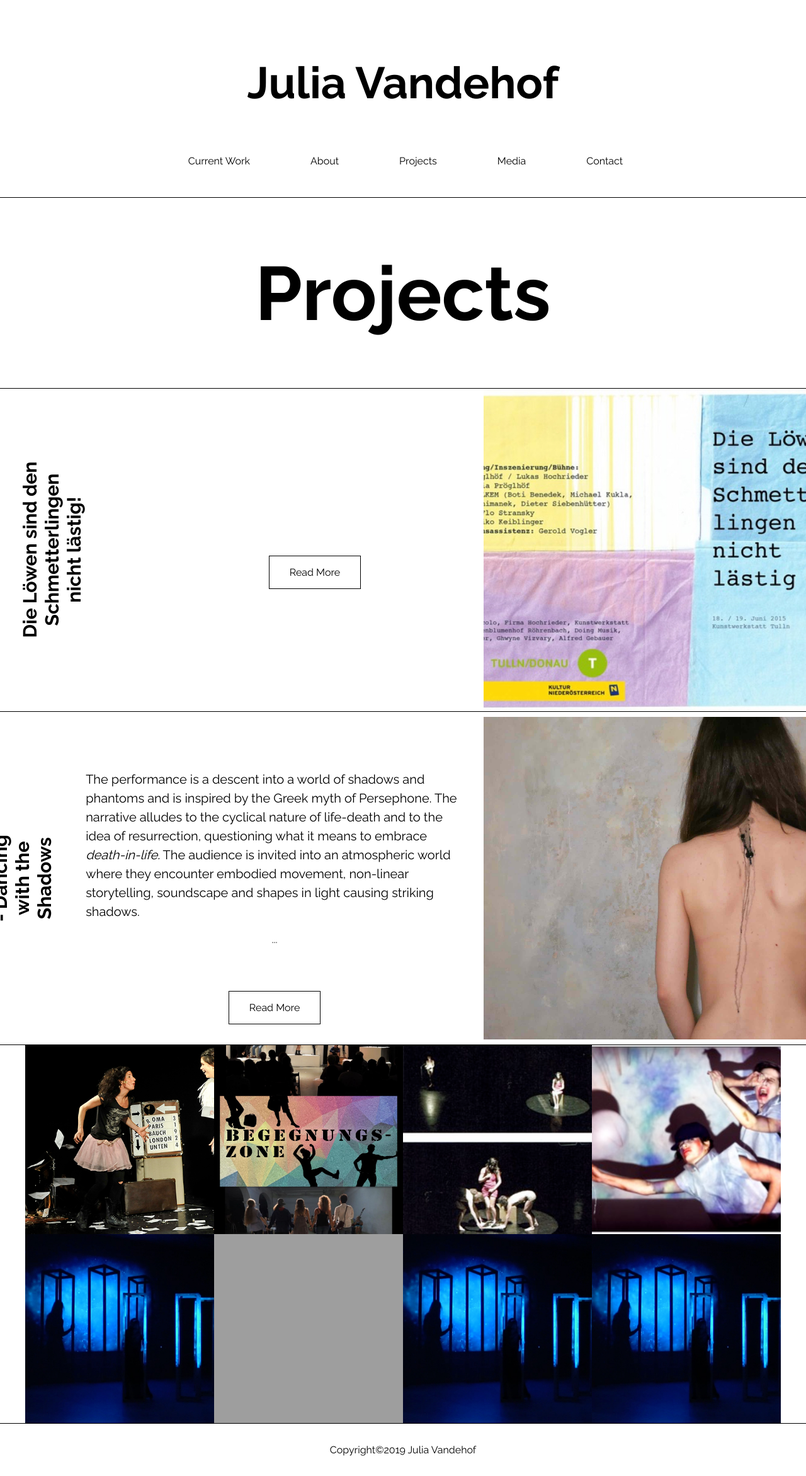
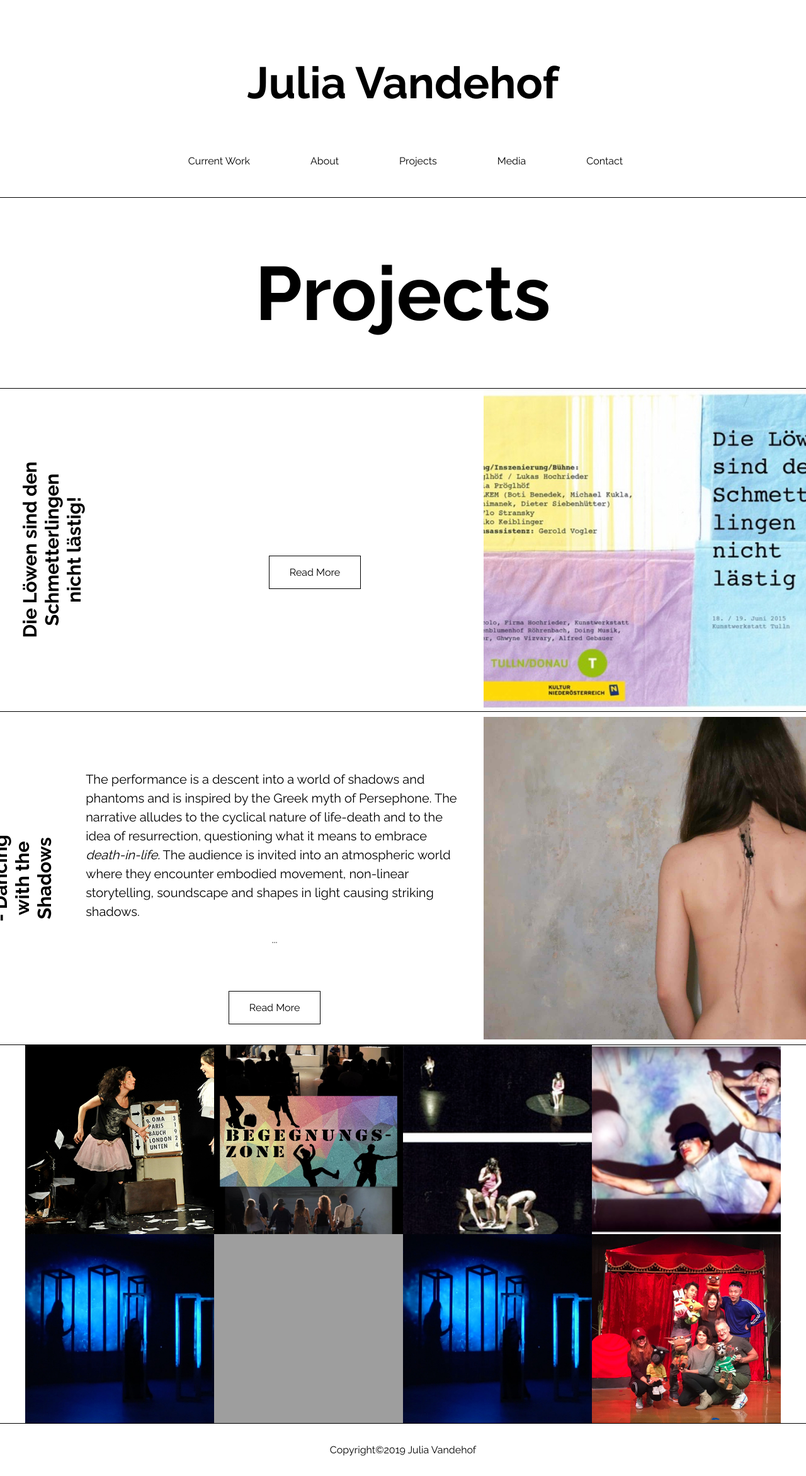
Before and after one commit to matteocarpi/julia, a Jekyll site: the page built from projects.md, in a window 1280 px wide. Shown: the whole page at 63% size. Built offline with Jekyll 4.4.1, drawn with Linux system fonts in a browser that asks for light colours; grey boxes are pictures that could not be loaded.

Commit message:
Update from Forestry.io Julia Proeglhoef updated projects.md

```diff
--- a/projects.md
+++ b/projects.md
@@ -25,7 +25,7 @@ gallery:
   name: Pipi
   image: "/uploads/persephone-gallery-2.jpg"
 - template: gallery
-  name: Pipi
-  image: "/uploads/persephone-gallery-2.jpg"
+  name: Pony 2018
+  image: "/uploads/IMG-20181127-WA0008.jpg"
 
 ---
```
